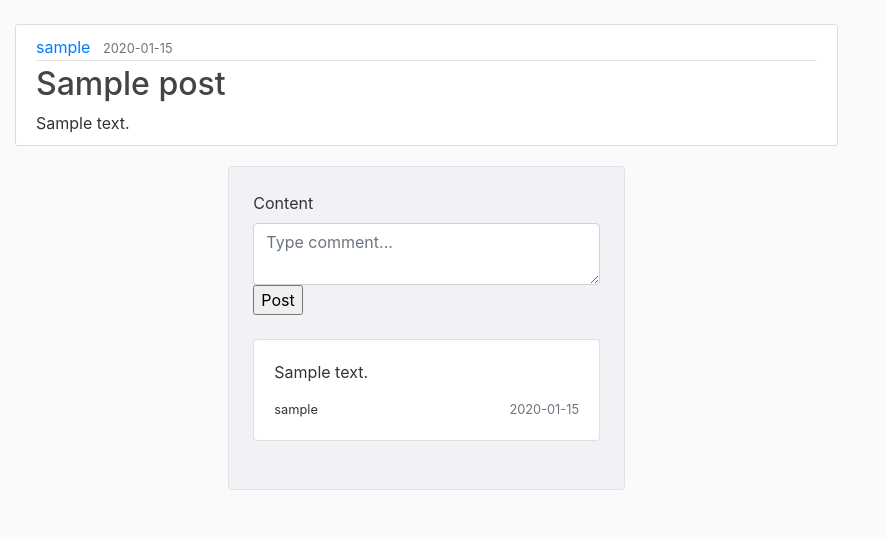
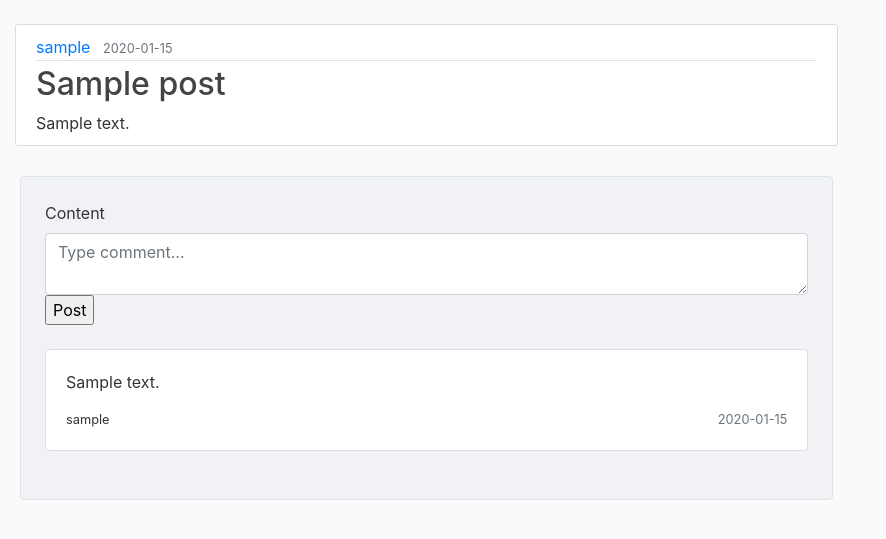
Before and after one commit to gh-lutheravery/umbrella, a Flask app: template umbrella/templates/post.html in a window 1280 px wide. Shown: the part 56-595 px from the top of the page, without its empty margins (0-886 px from the left). Run offline with Flask 3, Linux system fonts and the light colour scheme; the template is opened without the code that fills it: values that come from a table or form of the project are taken from there, most other values are stand-ins (such as "Sample title", 1, 10 or a date in 2020); some libraries are stand-ins or nearby versions.

Commit message:
make comments same width

```diff
--- a/umbrella/templates/post.html
+++ b/umbrella/templates/post.html
@@ -18,9 +18,8 @@
         </div>
     </article>
 
-    <div class="row d-flex justify-content-center">
-      <div class="col-md-8 col-lg-6">
-        <div class="card shadow-0 border" style="background-color: #f0f2f5;">
+    <div class="row d-flex justify-content-center" style="padding: 10px 20px">
+        <div class="card shadow-0 border w-100" style="background-color: #f0f2f5;">
           <div class="card-body p-4">
             <div class="form-outline mb-4">
                 <form method="POST" action="">
@@ -53,7 +52,6 @@
 
           </div>
         </div>
-      </div>
     </div>
 
   <!-- Modal -->
```
